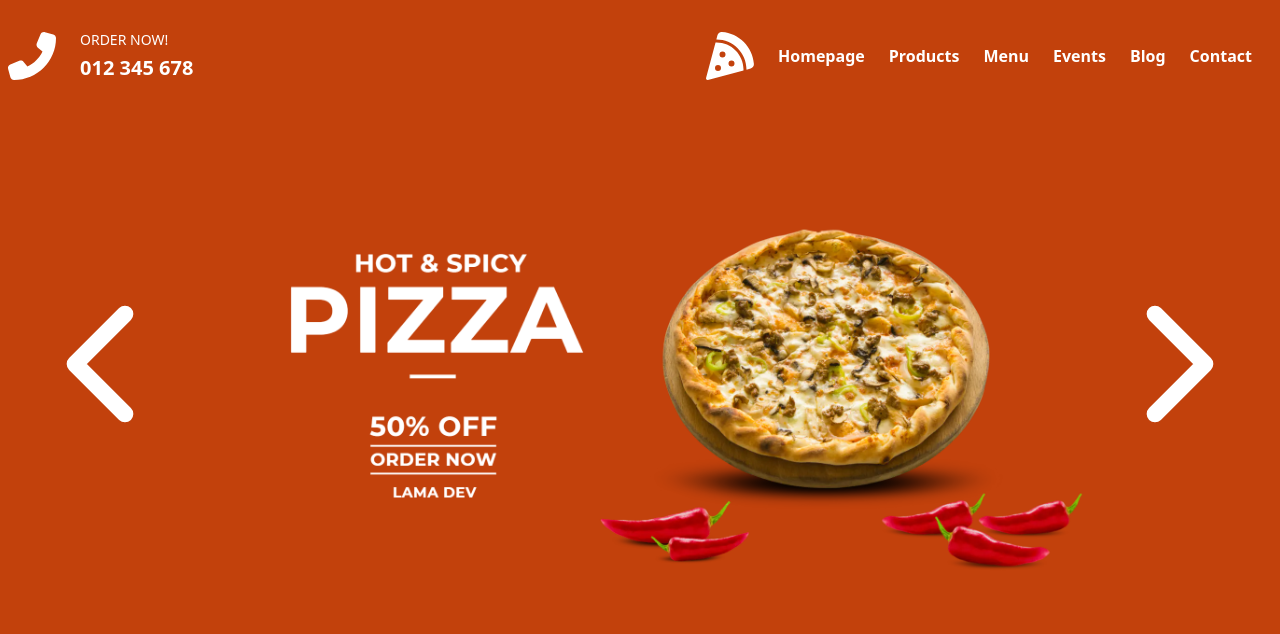
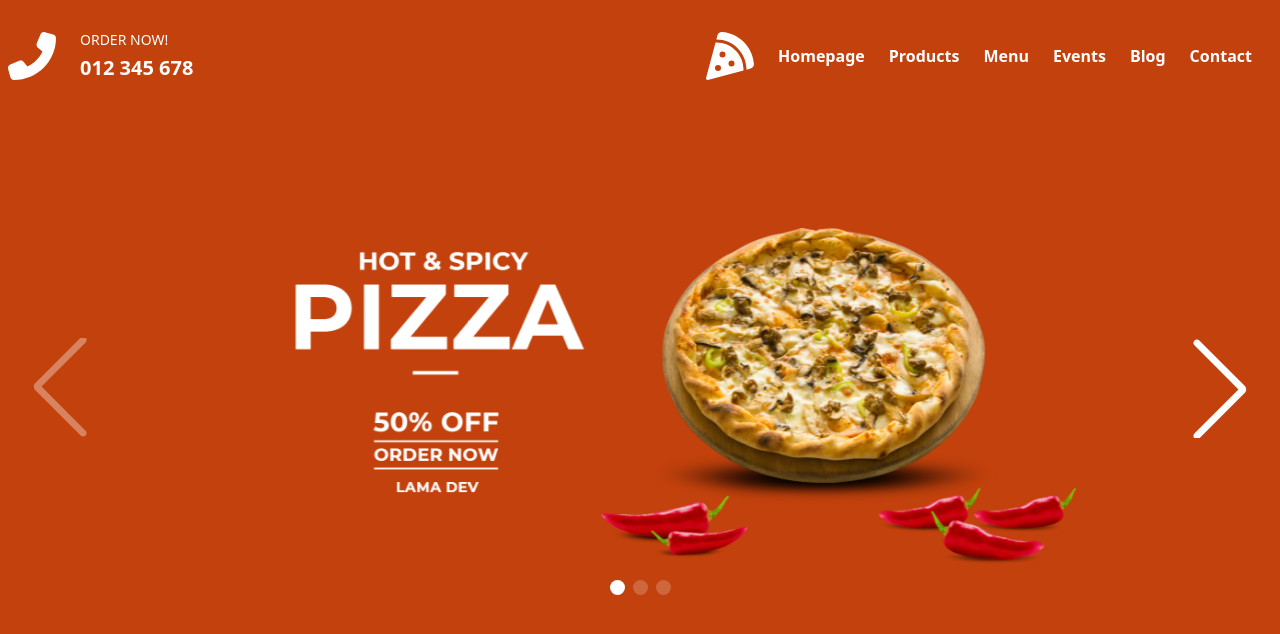
Before and after one commit to dany-kawok/Pizza-time-app, a React (Vite) app: page / in a window 1280 px wide. Shown: the top 634 px of the page. Built offline with nearby package versions, Linux system fonts and the light colour scheme; the HTML template or start-up script is replaced by a standard one.

Commit message:
Using Swiper slider

```diff
--- a/package.json
+++ b/package.json
@@ -18,7 +18,8 @@
     "lucide-react": "^0.341.0",
     "react": "^18.2.0",
     "react-dom": "^18.2.0",
-    "react-router-dom": "^6.22.1"
+    "react-router-dom": "^6.22.1",
+    "swiper": "^11.0.7"
   },
   "devDependencies": {
     "@types/react": "^18.2.56",
--- a/src/App.jsx
+++ b/src/App.jsx
@@ -6,13 +6,14 @@ import Blog from "./Components/Blog";
 import Events from "./Components/Events";
 import MenuList from "./Components/Menu";
 import ContactPage from "./Components/Contact";
+import { Slider } from "./Components/SwiperCarousel";
 export default function App() {
   return (
     <div className="App">
-      <div className="bg-orange-700 w-[100dwh] h-[100dvh] flex flex-col">
+      <div className="bg-orange-700 w-[100dwh] h-[100dvh]">
         <Header />
         <Routes>
-          <Route index element={<Carousel autoSlide={false} />} />
+          <Route index element={<Slider />} />
           <Route path="/products" element={<Products />} />
           <Route path="/events" element={<Events />} />
           <Route path="/menu" element={<MenuList />} />
--- /dev/null
+++ b/src/Components/SwiperCarousel.jsx
@@ -0,0 +1,66 @@
+import { register } from "swiper/element/bundle";
+import images from "../../public/assets/JSON/Images.json";
+import "../../node_modules/swiper/swiper.min.css";
+import "../../node_modules/swiper/swiper-bundle.min.css";
+import { useEffect, useRef } from "react";
+
+register();
+
+export const Slider = () => {
+  const swiperRef = useRef(null);
+
+  useEffect(() => {
+    const swiperContainer = swiperRef.current;
+    const params = {
+      navigation: true,
+      pagination: true,
+
+      injectStyles: [
+        `
+          .swiper-button-next,
+          .swiper-button-prev {
+
+            width: 10px;
+            height: 10px;
+            color: white;
+          }
+          .swiper-pagination-bullet{
+            width: 3px;
+            height: 3px;
+            visibility: hidden;            background-color: white;
+
+          }
+          @media (min-width: 600px) {
+            .swiper-button-next,
+            .swiper-button-prev {
+              width: 100px;
+              height: 100px;
+              color: white;
+            }
+            .swiper-pagination-bullet {
+              width: 15px;
+              height: 15px;
+              visibility: visible;              background-color: white;
+            }
+          }
+
+
+      `,
+      ],
+    };
+
+    Object.assign(swiperContainer, params);
+    swiperContainer.initialize();
+  }, []);
+  return (
+    <swiper-container ref={swiperRef} slides-per-view="1" init="false">
+      {images.map((img) => {
+        return (
+          <swiper-slide key={img.id}>
+            <img src={img.url} style={{ width: "69%", margin: "0 auto" }} />
+          </swiper-slide>
+        );
+      })}
+    </swiper-container>
+  );
+};
```
Also changed, not shown: 1 other file (tests, documents, lock files or other folders).
